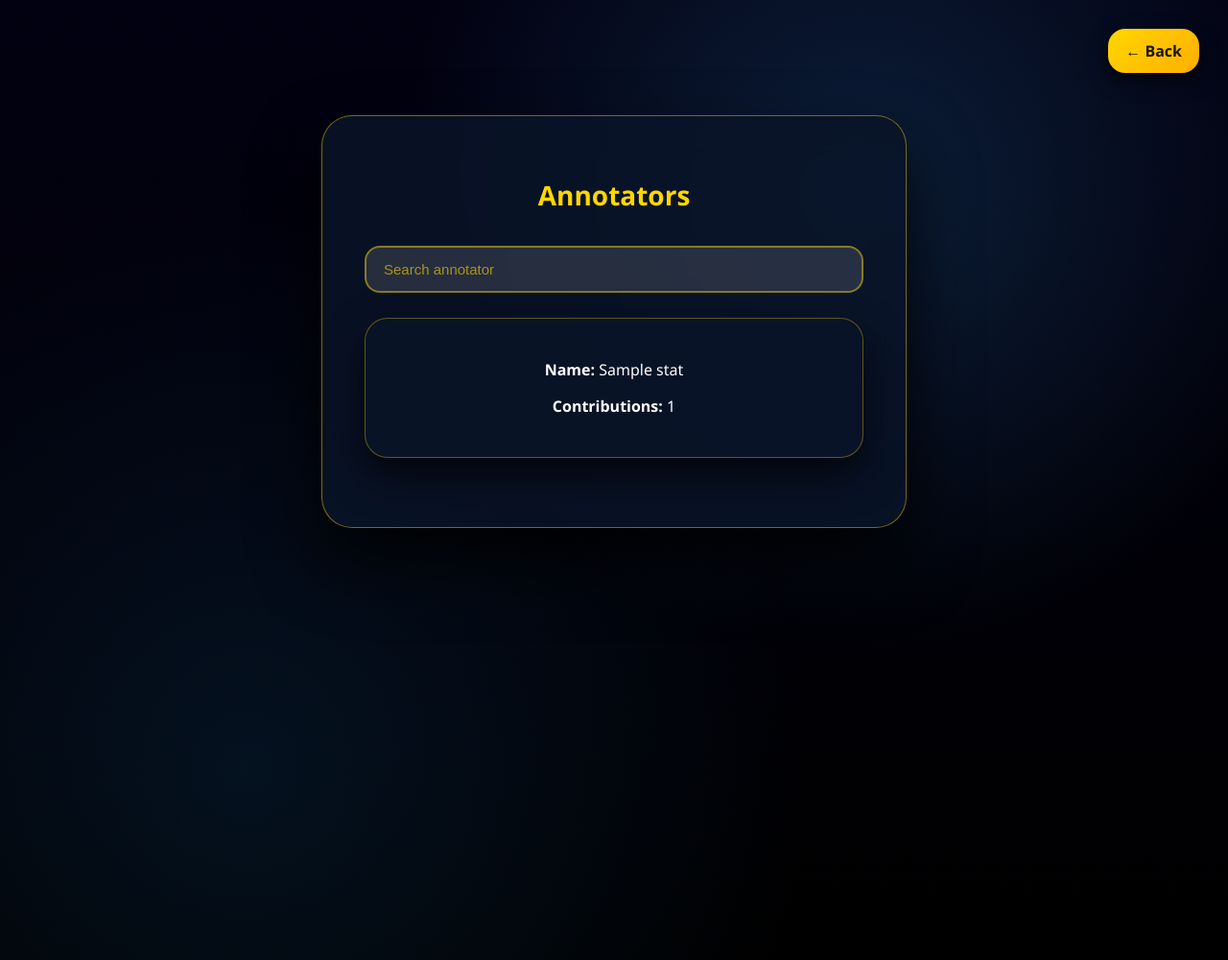
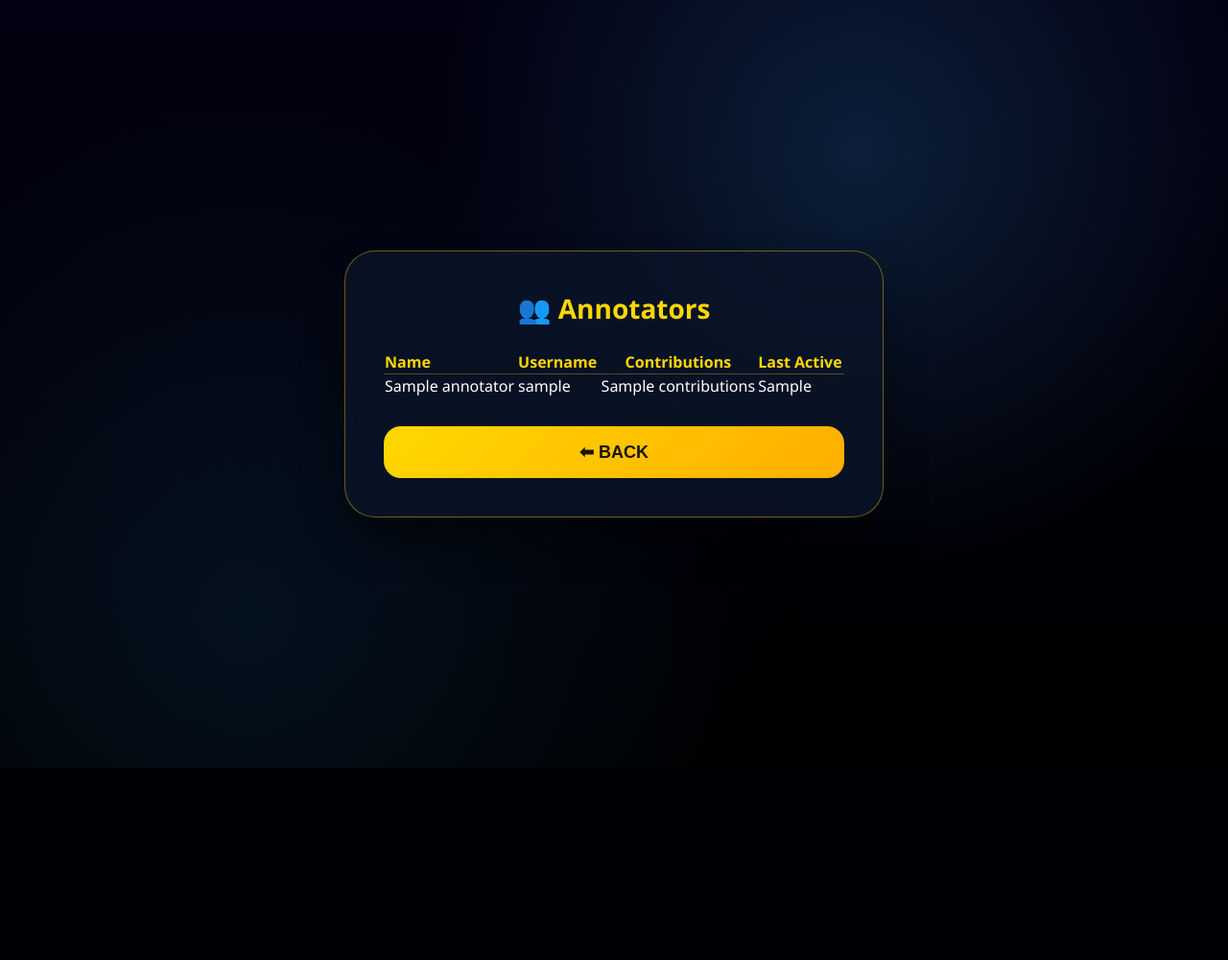
Before and after one commit to Pawankumar1908/telugu-annotator, a Flask app: template templates/admin_annotators.html in a window 1280 px wide. Shown: the whole page at 96% size. After the commit the page ends 800 px from the top, so only its background shows below. Run offline with Flask 3, Linux system fonts and the light colour scheme; the template is opened without the code that fills it: most values are stand-ins (such as "Sample title", 1, 10 or a date in 2020).

Commit message:
Update admin_annotators.html

```diff
--- a/templates/admin_annotators.html
+++ b/templates/admin_annotators.html
@@ -1,48 +1,43 @@
 <!DOCTYPE html>
 <html>
 <head>
-  <title>Annotators</title>
-  <link rel="stylesheet" href="{{ url_for('static', filename='style.css') }}">
+    <title>Annotators</title>
+    <link rel="stylesheet" href="{{ url_for('static', filename='style.css') }}">
 </head>
 <body>
 
-<a href="/admin/dashboard" class="admin-back-btn">← Back</a>
+<div class="cosmic-card">
+    <h2 class="user-name">👥 Annotators</h2>
 
-<div class="admin-container">
-  <div class="admin-card" style="width:520px">
+    {% if annotators %}
+        <table style="width:100%; margin-top:25px; border-collapse:collapse;">
+            <thead>
+                <tr style="color:#ffd700;">
+                    <th align="left">Name</th>
+                    <th align="left">Username</th>
+                    <th align="center">Contributions</th>
+                    <th align="left">Last Active</th>
+                </tr>
+            </thead>
+            <tbody>
+                {% for a in annotators %}
+                <tr style="border-top:1px solid rgba(255,215,0,0.3);">
+                    <td>{{ a.name }}</td>
+                    <td>{{ a.username }}</td>
+                    <td align="center">{{ a.contributions }}</td>
+                    <td>{{ a.last_active }}</td>
+                </tr>
+                {% endfor %}
+            </tbody>
+        </table>
+    {% else %}
+        <p style="margin-top:20px;">No annotators yet.</p>
+    {% endif %}
 
-    <h1 class="admin-title">Annotators</h1>
-
-    <input
-      type="text"
-      class="admin-search"
-      placeholder="Search annotator"
-      onkeyup="filterAnno()"
-    >
-
-    <div id="annoList">
-      {% for name, count in stats.items() %}
-      <div class="repo-item">
-        <p><b>Name:</b> {{ name }}</p>
-        <p><b>Contributions:</b> {{ count }}</p>
-      </div>
-      {% else %}
-      <p>No annotators found</p>
-      {% endfor %}
-    </div>
-
-  </div>
+    <a href="/admin/dashboard">
+        <button class="submit-btn" style="margin-top:30px;">⬅ Back</button>
+    </a>
 </div>
-
-<script>
-function filterAnno(){
-  const q = event.target.value.toLowerCase();
-  document.querySelectorAll("#annoList .repo-item").forEach(item=>{
-    item.style.display = item.innerText.toLowerCase().includes(q)
-      ? "block" : "none";
-  });
-}
-</script>
 
 </body>
 </html>
```
